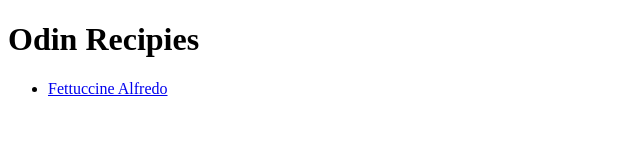
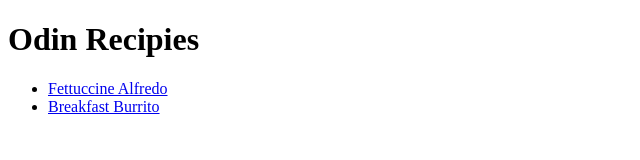
Before and after one commit to Naramos00/odin-recipies, a plain HTML site: page index.html in a window 1280 px wide. Shown: the whole page, without its empty margins (0-640 px from the left). Drawn offline with Linux system fonts and the light colour scheme.

Commit message:
Create link to breakfast burrito recipe

```diff
--- a/index.html
+++ b/index.html
@@ -9,6 +9,7 @@
         <h1>Odin Recipies</h1>
         <ul>
             <li><a href="./recipies/fettuccine.html">Fettuccine Alfredo</a></li>
+            <li><a href="./recipies/breakfast-burrito.html"> Breakfast Burrito</a></li>
         </ul>
     </body>
 </html>
```
